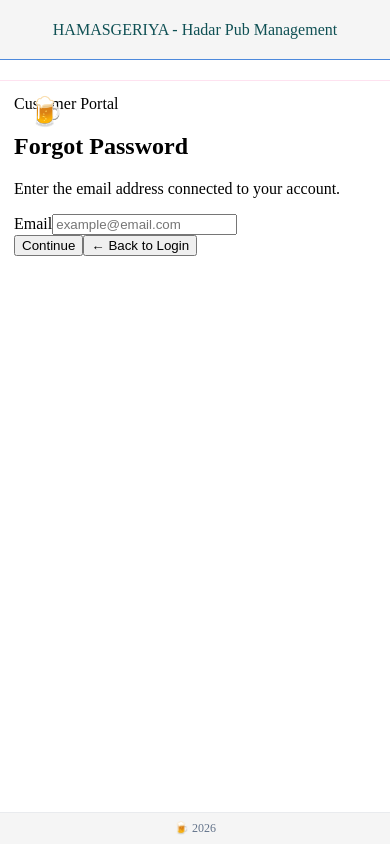
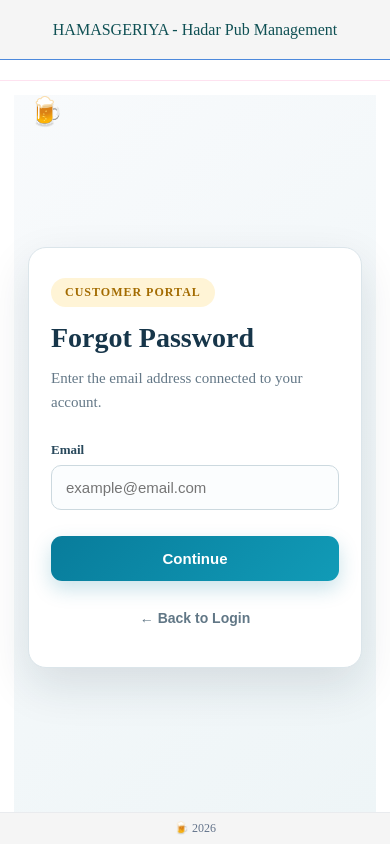
Before and after one commit to RonenCohen7/hamasgeriaHadar, a React (Vite) app in the folder frontend/: page /customer-forgot-password in a window 390 px wide. Built offline with nearby package versions, Linux system fonts and the light colour scheme; no server answers.

Commit message:
feat: complete customer forgot password flow

```diff
--- a/frontend/src/components/customers-area/forgot-password/forgot-password.css
+++ b/frontend/src/components/customers-area/forgot-password/forgot-password.css
@@ -1,3 +1,248 @@
 .ForgotPassword {
+    min-height: calc(100vh - 120px);
+    display: flex;
+    justify-content: center;
+    align-items: center;
+    padding: 40px 20px;
+    background:
+        linear-gradient(
+            135deg,
+            #f8fafc 0%,
+            #eef5f7 100%
+        );
+}
 
+
+/* =========================
+   CARD
+========================= */
+
+.forgot-password-card {
+    width: 100%;
+    max-width: 480px;
+
+    background: white;
+
+    padding: 42px 40px;
+
+    border-radius: 22px;
+
+    border: 1px solid #dbe5ea;
+
+    box-shadow:
+        0 18px 45px rgba(15, 45, 60, 0.12);
+
+    box-sizing: border-box;
 }
+
+
+/* =========================
+   BADGE
+========================= */
+
+.forgot-password-badge {
+    display: inline-block;
+
+    padding: 7px 14px;
+
+    margin-bottom: 15px;
+
+    border-radius: 20px;
+
+    background: #fff4d6;
+
+    color: #a36b00;
+
+    font-size: 12px;
+    font-weight: 700;
+
+    text-transform: uppercase;
+    letter-spacing: 1px;
+}
+
+
+/* =========================
+   TITLE
+========================= */
+
+.forgot-password-card h1 {
+    margin: 0 0 12px;
+
+    color: #17364a;
+
+    font-size: 34px;
+    font-weight: 800;
+}
+
+
+.forgot-password-card > p {
+    margin: 0 0 28px;
+
+    color: #647887;
+
+    line-height: 1.6;
+
+    font-size: 15px;
+}
+
+
+/* =========================
+   FIELD
+========================= */
+
+.forgot-password-field {
+    display: flex;
+    flex-direction: column;
+
+    gap: 7px;
+
+    margin-bottom: 18px;
+}
+
+
+.forgot-password-field label {
+    color: #29495c;
+
+    font-size: 13px;
+    font-weight: 700;
+}
+
+
+.forgot-password-field input {
+    width: 100%;
+
+    padding: 13px 14px;
+
+    box-sizing: border-box;
+
+    border: 1px solid #ccd9df;
+
+    border-radius: 10px;
+
+    background: #fbfdfe;
+
+    color: #17364a;
+
+    font-size: 15px;
+
+    outline: none;
+
+    transition:
+        border-color 0.2s ease,
+        box-shadow 0.2s ease;
+}
+
+
+.forgot-password-field input:focus {
+    border-color: #1387a4;
+
+    box-shadow:
+        0 0 0 3px rgba(19, 135, 164, 0.12);
+
+    background: white;
+}
+
+
+/* =========================
+   MAIN BUTTON
+========================= */
+
+.forgot-password-main-button {
+    width: 100%;
+
+    margin-top: 8px;
+
+    padding: 14px 20px;
+
+    border: none;
+
+    border-radius: 11px;
+
+    background:
+        linear-gradient(
+            135deg,
+            #087c9b,
+            #119bb7
+        );
+
+    color: white;
+
+    font-size: 15px;
+    font-weight: 700;
+
+    cursor: pointer;
+
+    box-shadow:
+        0 8px 20px rgba(8, 124, 155, 0.22);
+
+    transition:
+        transform 0.2s ease,
+        box-shadow 0.2s ease;
+}
+
+
+.forgot-password-main-button:hover:not(:disabled) {
+    transform: translateY(-1px);
+
+    box-shadow:
+        0 11px 24px rgba(8, 124, 155, 0.28);
+}
+
+
+.forgot-password-main-button:disabled {
+    opacity: 0.55;
+    cursor: not-allowed;
+}
+
+
+/* =========================
+   BACK BUTTON
+========================= */
+
+.forgot-password-back {
+    width: 100%;
+
+    margin-top: 18px;
+
+    padding: 11px;
+
+    border: none;
+
+    background: transparent;
+
+    color: #617786;
+
+    font-size: 14px;
+    font-weight: 600;
+
+    cursor: pointer;
+
+    transition: color 0.2s ease;
+}
+
+
+.forgot-password-back:hover {
+    color: #087c9b;
+}
+
+
+/* =========================
+   MOBILE
+========================= */
+
+@media (max-width: 600px) {
+
+    .ForgotPassword {
+        padding: 20px 14px;
+    }
+
+    .forgot-password-card {
+        padding: 30px 22px;
+
+        border-radius: 18px;
+    }
+
+    .forgot-password-card h1 {
+        font-size: 28px;
+    }
+}
--- a/frontend/src/components/customers-area/forgot-password/forgot-password.tsx
+++ b/frontend/src/components/customers-area/forgot-password/forgot-password.tsx
@@ -5,6 +5,7 @@ import { useNavigate } from "react-router-dom";
 
 import { useTitle } from "../../utils/UseTitle";
 import { dialogService } from "../../service/dialogService";
+import { customerService } from "../../service/customerService";
 
 
 export function ForgotPassword() {
@@ -75,14 +76,8 @@ export function ForgotPassword() {
 
         try {
 
-            // TODO: replace with real API call, e.g.
-            // const res = await api.post("/auth/forgot-password/check-email", { email });
-            // if (!res.ok) throw new Error(res.message);
-
-            console.log(
-                "CHECK EMAIL:",
-                email
-            );
+            //step -1
+            await customerService.checkForgotPasswordEmail(email.trim())
 
             setStep(2);
 
@@ -92,6 +87,8 @@ export function ForgotPassword() {
                 "Account Not Found",
                 "We couldn't find an account with that email"
             );
+
+            setEmail("");
 
         } finally {
 
@@ -133,10 +130,15 @@ export function ForgotPassword() {
 
         try {
 
-            // TODO: replace with real API call, e.g.
-            // const res = await api.post("/auth/forgot-password/verify", { email, phone, birthDate });
-            // if (!res.ok) throw new Error(res.message);
-            // setResetToken(res.resetToken);
+            const result =
+                await customerService.verifyForgotPasswordCustomer(
+                    email,
+                    phone,
+                    birthDate
+                );
+
+            setResetToken(result.resetToken);
+            setStep(3);
 
             console.log({
                 email,
@@ -144,8 +146,6 @@ export function ForgotPassword() {
                 birthDate
             });
 
-            setResetToken("temporary-mock-token");
-            setStep(3);
 
         } catch {
 
@@ -180,6 +180,7 @@ export function ForgotPassword() {
 
 
         if (newPassword.length < 6) {
+            console.log("New Password ENTER: ", newPassword);
 
             await dialogService.error(
                 "Password Too Short",
@@ -216,14 +217,10 @@ export function ForgotPassword() {
 
         try {
 
-            // TODO: replace with real API call, e.g.
-            // const res = await api.post("/auth/forgot-password/reset", { resetToken, newPassword });
-            // if (!res.ok) throw new Error(res.message);
-
-            console.log({
+            await customerService.resetForgotPassword(
                 resetToken,
                 newPassword
-            });
+            );
 
             await dialogService.success?.(
                 "Password Changed",
@@ -232,8 +229,8 @@ export function ForgotPassword() {
 
             navigate("/customer-login");
 
-        } catch {
-
+        } catch (err){
+            console.error("RESET PASSWORD ERROR: ",err)
             await dialogService.error(
                 "Something Went Wrong",
                 "We couldn't reset your password. Please try again"
--- a/frontend/src/components/service/customerService.ts
+++ b/frontend/src/components/service/customerService.ts
@@ -10,9 +10,9 @@ class CustomerService {
 
 
     //Customer Register
-    public async registerCustomer(customer:CustomerRegisterDto):Promise<CustomerAuthResponseModel>{
+    public async registerCustomer(customer: CustomerRegisterDto): Promise<CustomerAuthResponseModel> {
 
-        const response = await axios.post<CustomerAuthResponseModel>(`${appConfig.customerRegisterUrl}`,customer);
+        const response = await axios.post<CustomerAuthResponseModel>(`${appConfig.customerRegisterUrl}`, customer);
 
         store.dispatch(customerLogin(response.data))
 
@@ -24,9 +24,9 @@ class CustomerService {
 
 
     // Customer login
-    public async loginCustomer(credentials:CustomerLoginDto):Promise<CustomerAuthResponseModel>{
+    public async loginCustomer(credentials: CustomerLoginDto): Promise<CustomerAuthResponseModel> {
 
-        const response = await axios.post<CustomerAuthResponseModel>(`${appConfig.customerLoginUrl}`,credentials);
+        const response = await axios.post<CustomerAuthResponseModel>(`${appConfig.customerLoginUrl}`, credentials);
 
         store.dispatch(customerLogin(response.data))
 
@@ -36,8 +36,59 @@ class CustomerService {
     }
 
 
+
+    // =====================================================
+    // FORGOT PASSWORD - STEP 1
+    // =====================================================
+
+    public async checkForgotPasswordEmail(email: string): Promise<{ exists: boolean }> {
+
+        const response = await axios.post<{ exists: boolean }>(
+            `${appConfig.customersUrl}/forgot-password/check-email`,
+            { email }
+        );
+
+        return response.data;
+    }
+
+
+    // =====================================================
+    // FORGOT PASSWORD - STEP 2
+    // ======================================================
+
+    public async verifyForgotPasswordCustomer(email: string, phone: string, birthDate: string): Promise<{ resetToken: string }> {
+
+        const response = await axios.post<{ resetToken: string }>(
+            `${appConfig.customersUrl}/forgot-password/verify`,
+            {
+                email,
+                phone,
+                birthDate
+            }
+        )
+        return response.data
+    }
+
+    // =====================================================
+    // FORGOT PASSWORD - STEP 23
+    // ======================================================
+    public async resetForgotPassword(resetToken: string, newPassword: string): Promise<{ message: string }> {
+        const response = await axios.patch<{ message: string }>(
+
+
+
+            `${appConfig.customersUrl}/forgot-password/reset`, {
+            resetToken,
+            newPassword
+        }
+        )
+        return response.data
+    }
+
+
+
     //logout
-    public logoutCustomer():void{
+    public logoutCustomer(): void {
         store.dispatch(customerLogout());
     }
 
--- a/frontend/src/components/service/dialogService.ts
+++ b/frontend/src/components/service/dialogService.ts
@@ -39,6 +39,16 @@ class DialogService {
         })
     }
 
+    public async success(title:string, text: string): Promise<void>{
+        await Swal.fire({
+            title,
+            text,
+            icon: "success",
+            confirmButtonText: "ok",
+            confirmButtonColor: "#198245"
+        })
+    }
+
 }
 
 export const dialogService = new DialogService();
```
Also changed, not shown: 2 other files (tests, documents, lock files or other folders).
